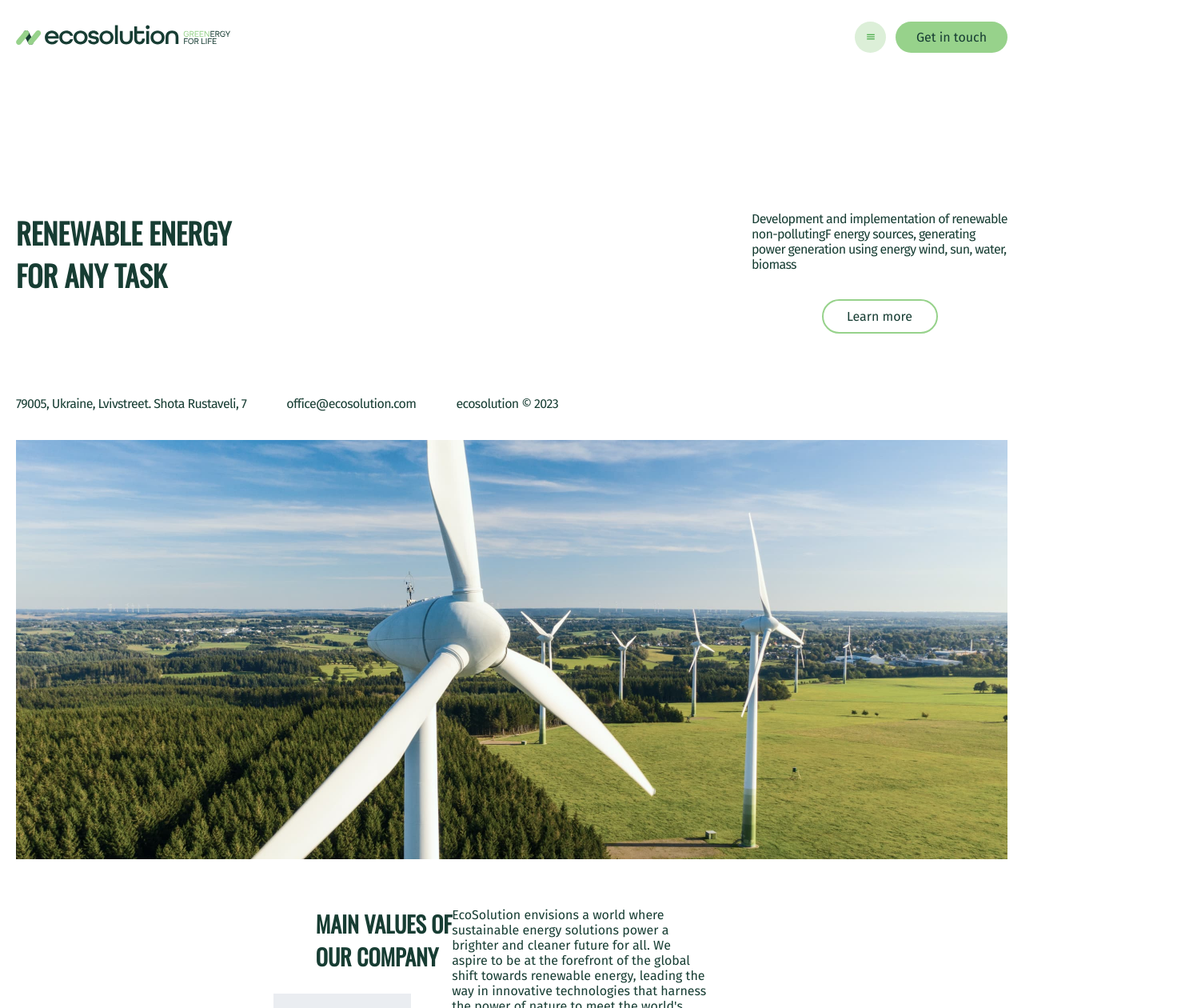
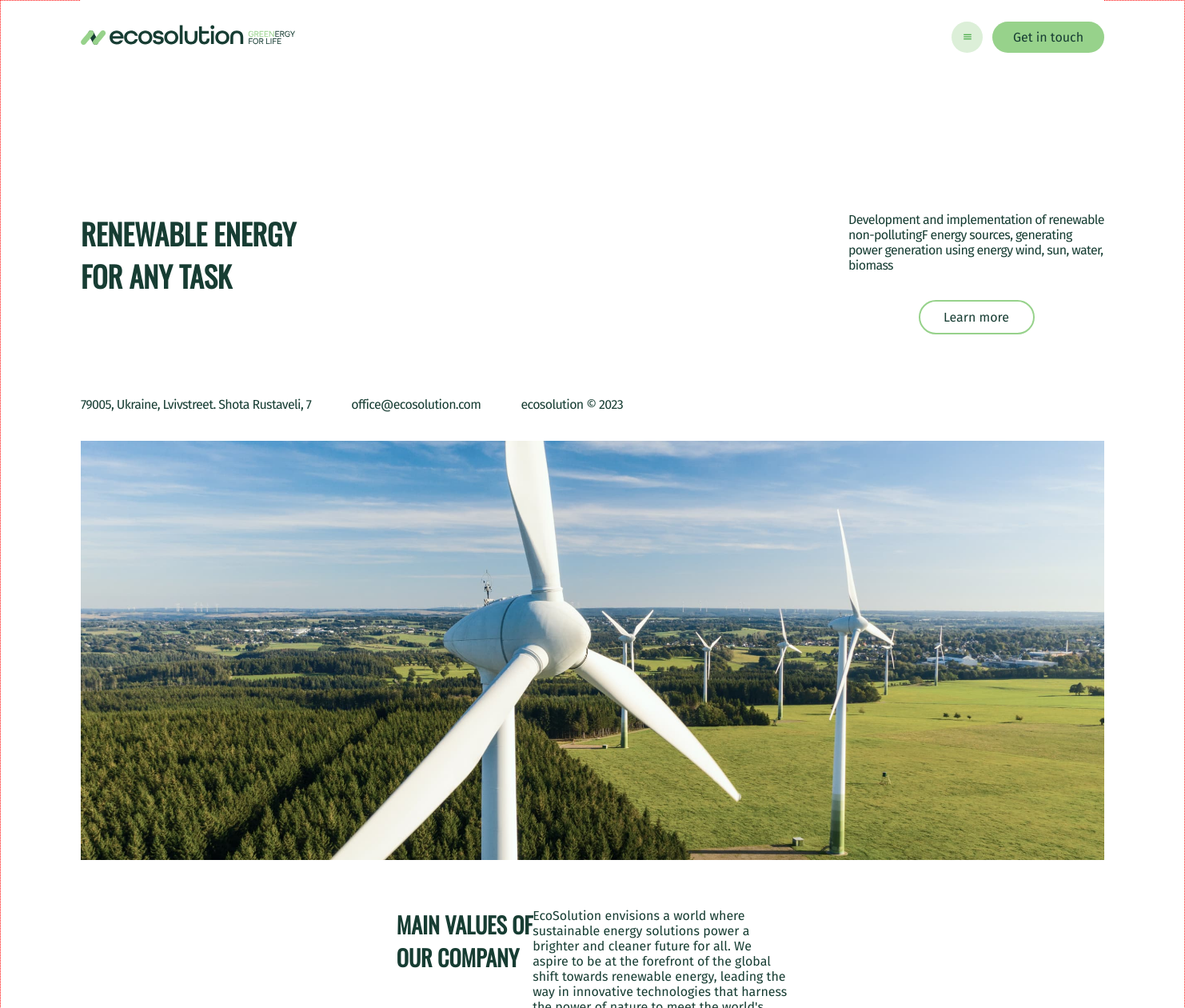
Before and after one commit to chemvic/Ecosolution, a React (Create React App) app: page / in a window 1280 px wide. Shown: the top 1260 px of the page at 80% size, 1482 px wide, since content can reach past the window. Built offline with nearby package versions, Linux system fonts and the light colour scheme.

Commit message:
container и header размеры

```diff
--- a/src/App.module.css
+++ b/src/App.module.css
@@ -3,69 +3,10 @@
 .container {
   position: relative;
   margin: 0 auto;
-  padding: 0 20px;
-  /* border: 1px dotted red; */
-}
 
-@media only screen and (min-width: 360px) and (max-width: 480px) {
-  .container {
-    max-width: 100%;
-  }
-}
-@media only screen and (min-width: 481px) and (max-width: 767px) {
-  .container {
-    max-width: 480px;
-  }
-}
-
-@media screen and (min-width: 768px) {
-  .container {
-    max-width: 768px;
-  }
-}
-
-@media screen and (min-width: 1280px) {
-  .container {
-    max-width: 1280px;
-  }
-}
-
-@media only screen and (min-width: 360px) and (max-width: 480px) {
-  .section {
-    padding: 18px 0;
+  border: 1px dotted red;
 }
 .header{
-    width: calc(100% - 40px) ;
-}
-}
-@media only screen and (min-width: 481px) and (max-width: 767px) {
-  .section {
-    padding: 18px 0;
-  }
-  .header{
-    width:440px;
-}
-}
-
-@media screen and (min-width: 768px) {
-  .section {
-   padding: 25px 0;
-  }
-  .header{
-    width: 728px;
-}
-}
-
-@media screen and (min-width: 1280px) {
-  .section {
-   padding: 30px 0;
-  }
-  .header{
-    width: 1240px;
-}
-}
-.header{
-
   position: fixed;
   top: 0;
   display: flex;
@@ -101,14 +42,58 @@
 color:#97D28B ;
 }
 
-@media (min-width: 768px) {
+@media only screen and (min-width: 360px) and (max-width: 480px) {
+  .container {
+    width: 100%;
+    padding: 0 20px;
+  }
+  .section {
+    padding: 18px 0;
+  }
+  .header{
+    width: calc(100% - 40px);
+
+}
+}
+@media only screen and (min-width: 481px) and (max-width: 767px) {
+  .container {
+    width: 480px;
+    padding: 0 20px;
+  }
+  .section {
+    padding: 18px 0;
+  }
+  .header{
+    width: 480px;
+  }
+}
+
+@media screen and (min-width: 768px) {
+  .container {
+   width: 768px;
+    padding: 0 30px;
+  }
+  .section {
+   padding: 25px 0;
+  }
+  .header{
+    width: 768px;
+  }
   .button {
     display: block;
   }
 }
 
 @media screen and (min-width: 1280px) {
-    .header {
+  .container {
+    width: 1280px;
+    padding: 0 100px;
+  }
+  .section {
+   padding: 30px 0;
+  }
+  .header{
+    width: 1280px;
     padding: 24px 0;
   }
 }
--- a/src/components/Cases/Cases.jsx
+++ b/src/components/Cases/Cases.jsx
@@ -8,12 +8,8 @@
 import khersonImage from '../../images/Kherson.jpg';
 import zaporImage from '../../images/Zaporizhia.jpg';
 import css from './Cases.module.css';
-
-
-// import { FontAwesomeIcon } from '@fortawesome/react-fontawesome'
-import CircumIcon from "@klarr-agency/circum-icons-react";
 import SliderCard from 'components/SliderCard/SliderCard';
-
+import icons from '../../images/icons.svg';
 
 const Cases = () => {
   const [currentSlide, setCurrentSlide] = useState(0);
@@ -64,28 +60,16 @@
        <p className={css.current_pict}>{currentSlide + 1}<span className={css.quentity_pict}> /5</span></p>
 
        <div className={css.wrapper_buttons}>
-       <button style={{
-        backgroundColor: 'white',
-        display: 'inline-flex',
-        justifyContent: 'center',
-        alignItems: 'center',
-        height: '66px',
-        width: '66px',
-        borderRadius: '50%',
-        border: 'none',
-        cursor: 'pointer'
-      }} onClick={previous}><CircumIcon name="circle_chev_left" color="#000" size="66px" /></button>
-      <button style={{
-        display: 'inline-flex',
-        justifyContent: 'center',
-        alignItems: 'center',
-        height: '66px',
-        width: '66px',
-        borderRadius: '50%',
-        border: 'none',
-        backgroundColor: 'white',
-        cursor: 'pointer'
-      }} onClick={next}><CircumIcon name="circle_chev_right" color="#000" size="66px"/></button>
+        <button className={css.button} onClick={previous}>
+          <svg className={css.icon}>
+              <use href={`${icons}#icon-arrow-left`} />
+          </svg>
+        </button>
+        <button className={css.button} onClick={next}>
+          <svg className={css.icon}>
+              <use href={`${icons}#icon-arrow-right`} />
+          </svg>
+        </button>
 
        </div>
     </div>
--- a/src/components/Cases/Cases.module.css
+++ b/src/components/Cases/Cases.module.css
@@ -23,6 +23,36 @@
       color: rgba(23, 61, 51, 0.25);
 
     }
+    .icon{
+      fill: #173d33;
+       width: 66px;
+      height: 66px;
+      -webkit-transition-property: fill;
+      transition-property: fill;
+      -webkit-transition-duration: 250ms;
+              transition-duration: 250ms;
+      -webkit-transition-timing-function: cubic-bezier(0.4, 0, 0.2, 1);
+              transition-timing-function: cubic-bezier(0.4, 0, 0.2, 1);
+  }
+  .button{
+          display: inline-flex;
+          justify-content: center;
+          align-items: center;
+          height: 66px;
+          width: 66px;
+          border-radius: 50%;
+          border: none;
+          background-color: #fff;
+          color: #292D32;
+          cursor: pointer
+  }
+  /* .button:hover{
+      background-color: #173D33;
+  } */
+  .button:hover .icon{
+      fill: #97D28B;
+  }
+
 
 
 @media only screen and (min-width: 360px) and (max-width: 767px) {
@@ -100,7 +130,13 @@
       height: 96px;
       background-color: #97D28B;
     }
-     /* .cases_text{
-        width: 398px;
-     } */
+    .icon{
+      width: 84px;
+      height: 84px;
+    }
+    .button{
+      width: 84px;
+      height: 84px;
+    }
+
   }
--- a/src/components/Hero/Hero.module.css
+++ b/src/components/Hero/Hero.module.css
@@ -78,7 +78,7 @@
   background-position: center;
   background-size: cover;
 }
-@media only screen and (min-width: 360px) and (max-width: 480px) {
+@media  screen and (min-width: 360px) and (max-width: 480px) {
   .section {
     padding: 222px 0 18px 0;
     display: flex;
@@ -93,7 +93,17 @@
     margin-bottom: 36px;
     text-align: center;
   }
+  .hero__contacts::before{
+    content: "";
+    position: absolute;
+    top: -24px;
+    /* left: 20px;
+    right: 20px; */
+    height: 1px;
+    background-color: #97D28B;
+  }
 }
+
 @media only screen and (min-width: 481px) and (max-width: 767px) {
   .section {
     padding: 222px 0 18px 0;
@@ -102,7 +112,8 @@
     align-items: center;
   }
   .hero__overlay {
-    width: 480px;
+    /* width: 480px; */
+    width: 100%;
     height: 200px;
   }
   .hero__contacts{
@@ -119,7 +130,8 @@
     justify-content: center;
   }
   .hero__overlay {
-    width: 708px;
+    /* width: 708px; */
+    width: 100%;
     height: 348px;
   }
   .hero_header{
@@ -137,10 +149,20 @@
     /* margin-left: 50px; */
   }
   .hero__contacts{
+    position: relative;
     display: flex;
     flex-direction: row;
     justify-content: space-between;
     margin-bottom: 36px;
+  }
+  .hero__contacts::before{
+    content: "";
+    position: absolute;
+    top: -16px;
+    /* left: 20px;
+    right: 20px; */
+    height: 1px;
+    background-color: #97D28B;
   }
   .contacts{
     display: flex;
@@ -161,7 +183,17 @@
    padding: 264px 0 30px 0;
   }
   .hero__overlay {
-    width: 1240px;
+    /* width: 1240px; */
+    width: 100%;
     height: 524px;
   }
+  .hero__contacts::before{
+    content: "";
+    position: absolute;
+    top: -12px;
+    /* left: 20px;
+    right: 20px; */
+    height: 1px;
+    background-color: #97D28B;
+  }
 }
--- a/src/components/Values/Values.jsx
+++ b/src/components/Values/Values.jsx
@@ -4,6 +4,7 @@
 import css from './Values.module.css';
 import workerImage from '../../images/man-worker-firld-by-solar-panels 1.jpg';
 import workersImage from '../../images/workers.jpg';
+
 const Values = ({id}) => {
     console.log('Received id:', id);
    return (
--- a/src/components/Values/Values.module.css
+++ b/src/components/Values/Values.module.css
@@ -4,10 +4,10 @@
     font-style: normal;
     text-transform: uppercase;
     color: #173D33;
-};
+}
 
 
-@media only screen and (min-width: 320px) and (max-width: 767px) {
+@media  screen and (min-width: 360px) and (max-width: 767px) {
     .section {
       padding:  18px 0;
       display: flex;
@@ -15,6 +15,7 @@
       justify-content: center;
     }
   }
+
   .values{
     display: flex;
     flex-direction: column;
@@ -25,6 +26,9 @@
 
   .values_title{
     margin-bottom: 24px;
+  }
+  .values_text{
+    margin-bottom: 36px;
   }
   .wrapper{
     width: 320px;
@@ -37,33 +41,15 @@
     font-style: normal;
     letter-spacing: -4%;
     color: #173D33;
-};
+}
 .image {
     display: none;
-  };
+  }
 .grid_container {
     display: grid;
     grid-template-columns: 1fr 1fr;
     gap: 24px;
   }
-
-
-
-
-  @media (min-width: 768px) {
-    .grid_container {
-        gap: 24px;
-      grid-template-columns: repeat(3, 1fr);
-    }
-
-    .image {
-        display: block;
-        grid-column: span 2;
-
-      }
-  }
-
-
 
   @media screen and (min-width: 768px) {
     .section {
@@ -75,12 +61,20 @@
      .image {
         width: 342px;
         height: 197px;
+        display: block;
+        grid-column: span 2;
+
       }
 
     .values_text{
         display: flex;
         flex-direction: row;
         justify-content: space-around;
+        margin-bottom: 100px;
+    }
+    .grid_container {
+       gap: 24px;
+       grid-template-columns: repeat(3, 1fr);
     }
   }
 
@@ -92,4 +86,7 @@
         width: 596px;
         height: 339px;
       }
+      .values_text{
+        margin-bottom: 122px;
+      }
     }
```
Also changed, not shown: src/images/icons.svg. Lines whose indentation alone changed are shown as unchanged.
